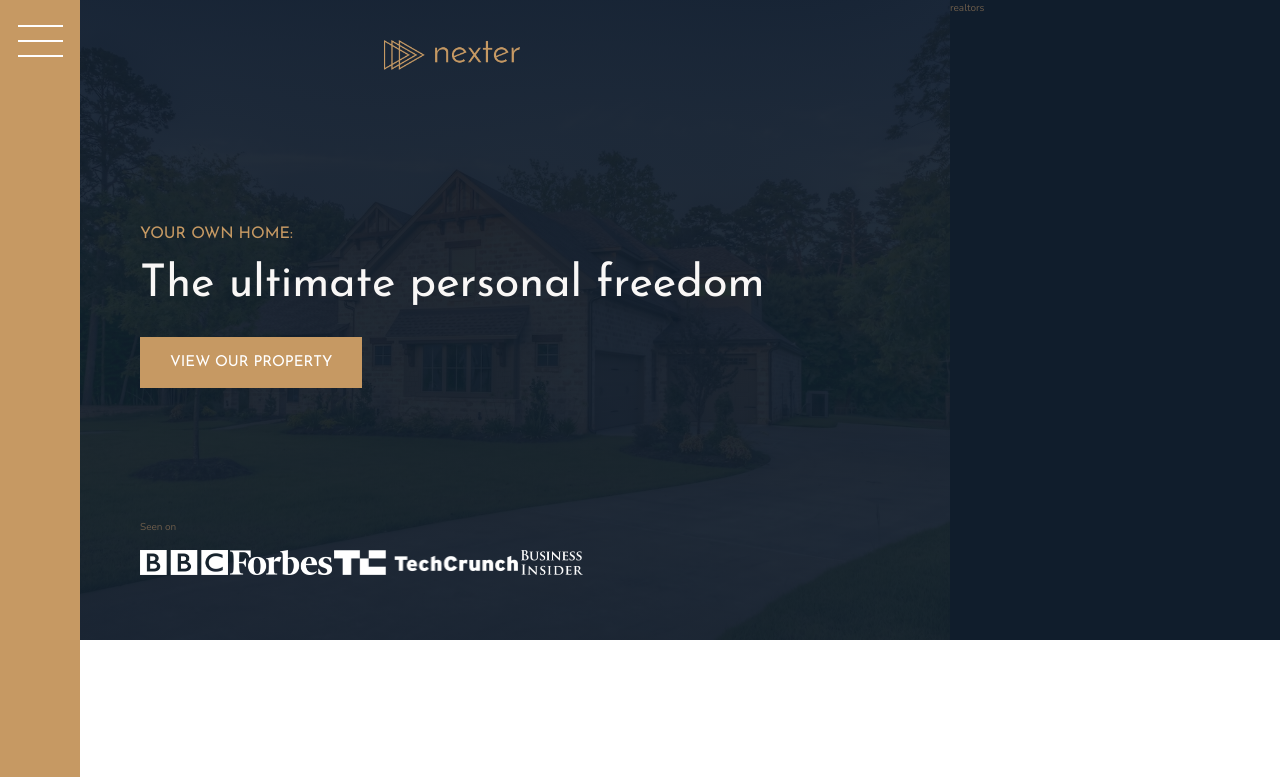
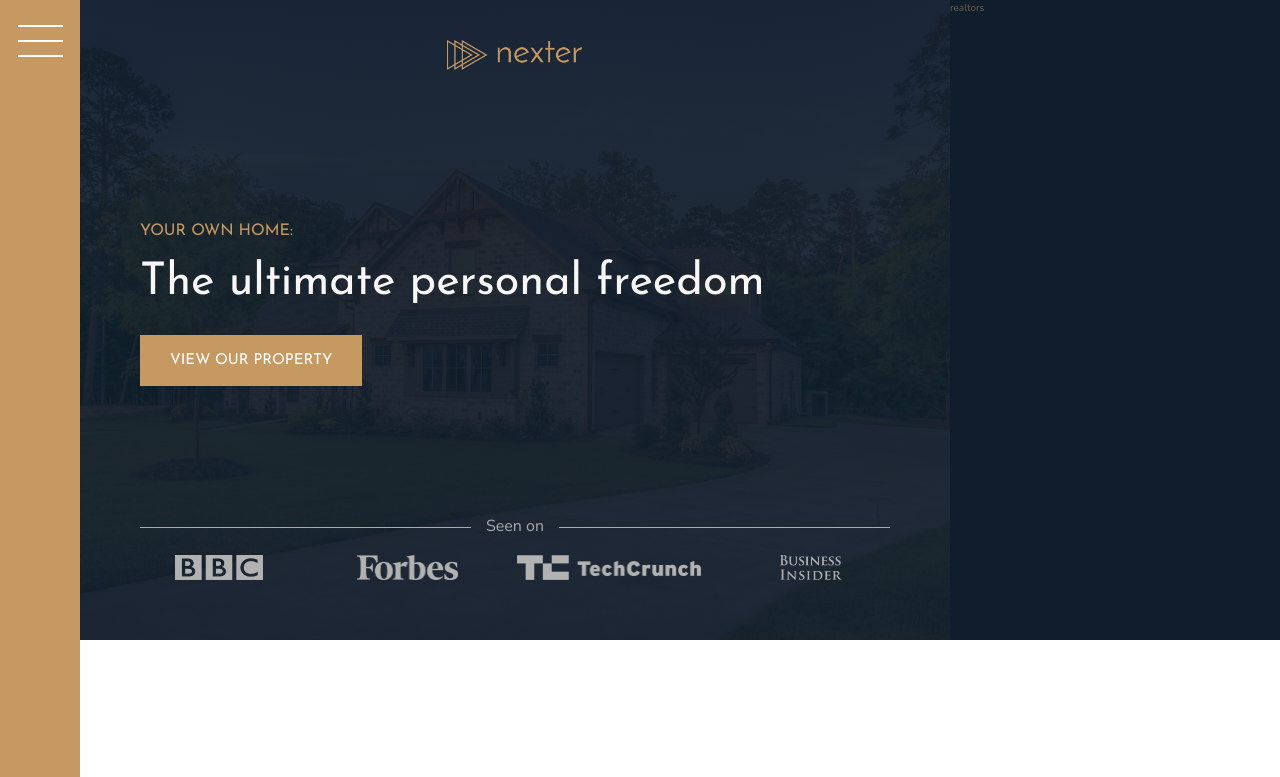
Before and after one commit to Dual1tyxd3v/nexter, a website: page index.html in a window 1280 px wide. Shown: the top 777 px of the page. Drawn offline with nearby package versions, Linux system fonts and the light colour scheme.

Commit message:
Complete header

```diff
--- a/sass/_header.scss
+++ b/sass/_header.scss
@@ -5,7 +5,7 @@
   background-position: center;
   display: grid;
   grid-template-rows: 1fr min-content 6rem 1fr;
-  grid-template-columns: max-content;
+  grid-template-columns: minmax(min-content, max-content);
   grid-gap: 1.5rem;
   padding: 6rem;
   padding-top: 4rem;
@@ -16,9 +16,14 @@
   }
 
   &__seen-logo {
+    display: grid;
+    grid-template-columns: repeat(4, 1fr);
+    justify-items: center;
+    grid-column-gap: 3rem;
 
     img {
       height: 2.5rem;
+      filter: brightness(70%);
     }
   }
 
@@ -26,4 +31,21 @@
     justify-self: start;
     align-self: start;
   }
+
+  &__seen-text {
+    font-size: 1.6rem;
+    color: $color-grey-light-2;
+    display: grid;
+    grid-template-columns: 1fr max-content 1fr;
+    align-items: center;
+    grid-column-gap: 1.5rem;
+
+    &::after,
+    &::before {
+      content: "";
+      display: block;
+      height: 1px;
+      background-color: currentColor;
+    }
+  }
 }
```
Also changed, not shown: css/style.css, 1 other file.
